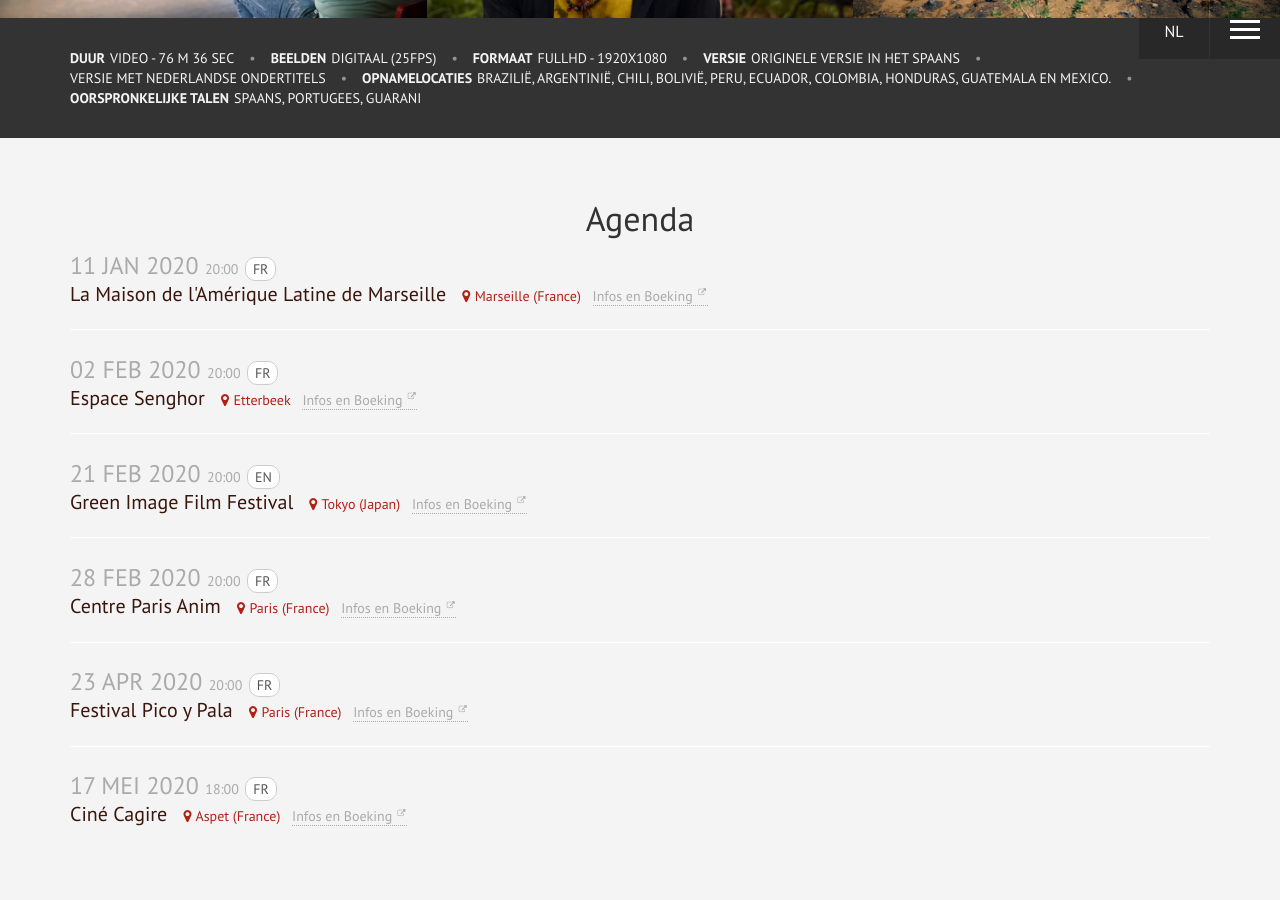
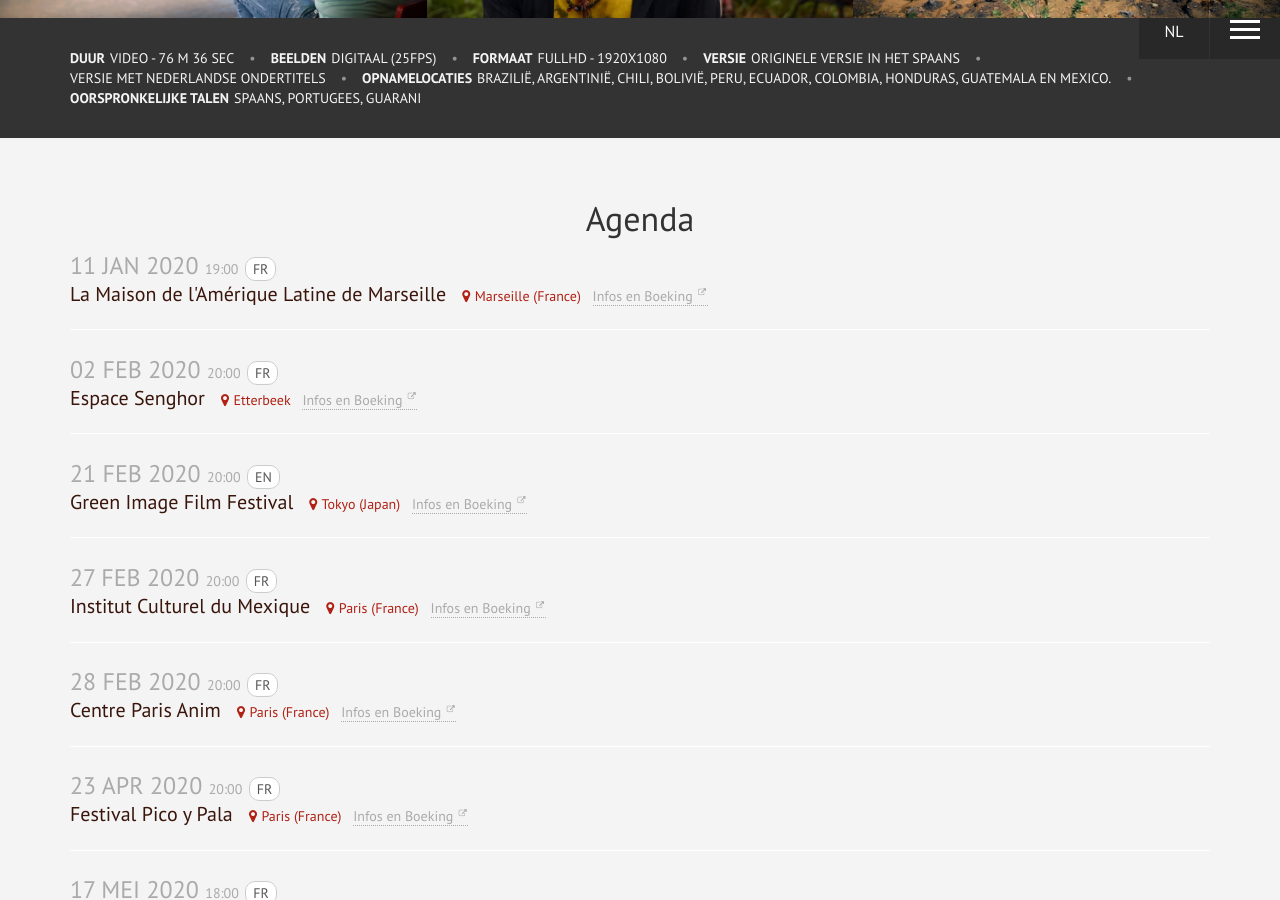
Before and after one commit to entipe/Minga-Live, a Jekyll site: the page built from index.nl.html, in a window 1280 px wide and 900 px high, scrolled down 1449 px. Built offline with Jekyll 4.4.1, drawn with Linux system fonts in a browser that asks for light colours.

Commit message:
Modif heure 11/01 + ajout date 27/02

```diff
--- a/_data/agenda.yml
+++ b/_data/agenda.yml
@@ -16,6 +16,12 @@
   link: http://picoypala.org/
   full: false
   lang: FR
+- date: '2020-02-27 20:00'
+  place: Institut Culturel du Mexique
+  city: Paris (France)
+  link: https://icm.sre.gob.mx/francia/index.php/es/
+  full: false
+  lang: FR
 - date: '2020-02-21 20:00'
   place: Green Image Film Festival
   city: Tokyo (Japan)
@@ -28,10 +34,10 @@
   link: https://www.senghor.be/
   full: false
   lang: FR
-- date: '2020-01-11 20:00'
+- date: '2020-01-11 19:00'
   place: La Maison de l'Amérique Latine de Marseille
   city: Marseille (France)
-  link: https://www.maisonlatinecaraibes.com
+  link: https://www.maisonlatinecaraibes.com/tertulia-et-bal-latino-janvier-2020/
   full: false
   lang: FR
 - date: '2019-12-07 20:00'
```
